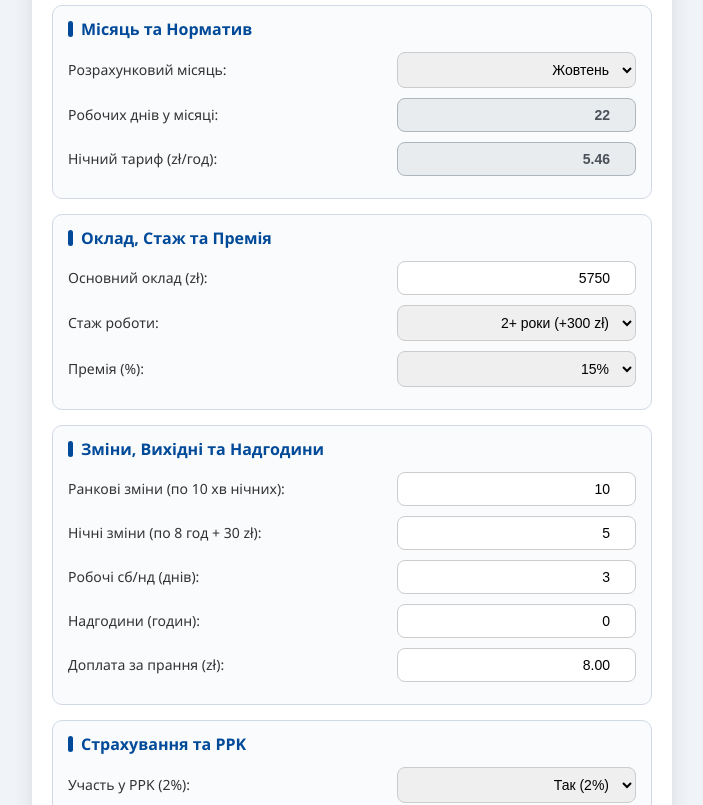
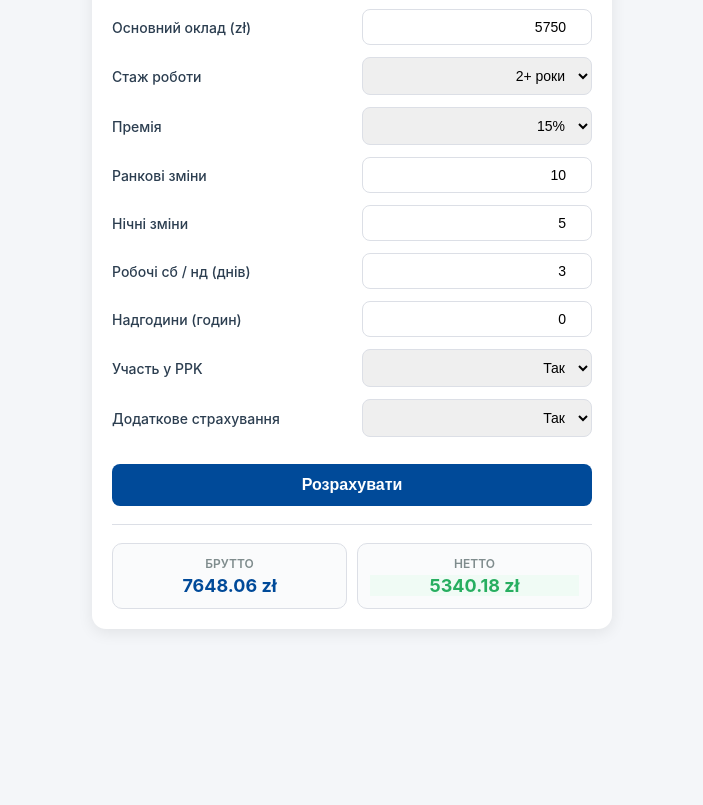
Before and after one commit to SaVoJ13/salary, a plain HTML site: page index.html in a window 1280 px wide. Shown: the part 120-925 px from the top of the page, without its empty margins (288-991 px from the left). After the commit the page ends 800 px from the top, so only its background shows below. Drawn offline with Linux system fonts and the light colour scheme.

Commit message:
Update index.html

```diff
--- a/index.html
+++ b/index.html
@@ -3,92 +3,66 @@
 <head>
     <meta charset="UTF-8">
     <meta name="viewport" content="width=device-width, initial-scale=1.0">
-    <title>Калькулятор ЗП Fiege</title>
+    <title>ЗП Калькулятор</title>
     <style>
         :root {
             --primary-color: #004a99;
-            --bg-color: #f0f4f8;
+            --bg-color: #f4f6f9;
             --panel-bg: #ffffff;
-            --text-color: #333333;
-            --border-color: #d1d9e6;
+            --text-color: #2c3e50;
+            --border-color: #dcdfe6;
             --success-color: #27ae60;
         }
 
-        body { font-family: 'Segoe UI', Tahoma, Geneva, Verdana, sans-serif; background-color: var(--bg-color); color: var(--text-color); margin: 0; padding: 10px; box-sizing: border-box; }
-        .calculator { max-width: 600px; margin: 10px auto; background: var(--panel-bg); padding: 20px; border-radius: 16px; box-shadow: 0 6px 20px rgba(0,0,0,0.1); }
-        h2 { text-align: center; color: var(--primary-color); margin-bottom: 20px; border-bottom: 2px solid var(--primary-color); padding-bottom: 10px; }
+        body { font-family: -apple-system, BlinkMacSystemFont, 'Segoe UI', Roboto, Helvetica, Arial, sans-serif; background-color: var(--bg-color); color: var(--text-color); margin: 0; padding: 15px; box-sizing: border-box; }
+        .calculator { max-width: 480px; margin: 0 auto; background: var(--panel-bg); padding: 20px; border-radius: 14px; box-shadow: 0 4px 15px rgba(0,0,0,0.08); }
+        h2 { text-align: center; color: var(--primary-color); margin-top: 0; margin-bottom: 20px; font-size: 20px; }
 
-        .form-section { margin-bottom: 15px; border: 1px solid var(--border-color); border-radius: 10px; padding: 12px 15px; background: #fafbfc; }
-        .form-section-title { font-weight: bold; color: var(--primary-color); margin-bottom: 12px; font-size: 1em; display: flex; align-items: center; }
-        .form-section-title::before { content: ''; display: inline-block; width: 5px; height: 1em; background-color: var(--primary-color); margin-right: 8px; border-radius: 3px; }
+        .form-group { margin-bottom: 12px; display: flex; justify-content: space-between; align-items: center; }
+        label { font-size: 14px; font-weight: 500; }
+        input, select { width: 48%; padding: 9px 10px; border: 1px solid var(--border-color); border-radius: 8px; font-size: 14px; text-align: right; box-sizing: border-box; }
+        input:focus, select:focus { border-color: var(--primary-color); outline: none; }
 
-        .form-group { margin-bottom: 10px; display: flex; justify-content: space-between; align-items: center; flex-wrap: wrap; }
-        label { font-size: 14px; font-weight: 500; flex: 1; min-width: 180px; margin-right: 10px; }
-        input, select { width: 42%; min-width: 130px; padding: 8px 10px; border: 1px solid #ccc; border-radius: 8px; font-size: 14px; text-align: right; box-sizing: border-box; }
-        input:focus, select:focus { border-color: var(--primary-color); outline: none; box-shadow: 0 0 5px rgba(0,74,153,0.2); }
+        .divider { border-top: 1px solid var(--border-color); margin: 18px 0; }
 
-        .read-only-input { background-color: #e9ecef; border-color: #adb5bd; color: #495057; font-weight: bold; }
-
-        .divider { border-top: 2px solid var(--border-color); margin: 20px 0; }
-
-        .results-panel { display: grid; grid-template-columns: 1fr 1fr; gap: 12px; margin-top: 15px; }
-        .result-box { background: #fafbfc; border: 1px solid var(--border-color); border-radius: 12px; padding: 12px; text-align: center; }
-        .result-title { font-size: 13px; color: #7f8c8d; margin-bottom: 5px; font-weight: 500; }
-        .result-value { font-size: 20px; font-weight: bold; }
+        .results-panel { display: grid; grid-template-columns: 1fr 1fr; gap: 10px; }
+        .result-box { border: 1px solid var(--border-color); border-radius: 10px; padding: 12px; text-align: center; background: #fafbfc; }
+        .result-title { font-size: 12px; color: #7f8c8d; margin-bottom: 4px; font-weight: 600; text-transform: uppercase; }
+        .result-value { font-size: 18px; font-weight: bold; }
 
         .gross-result { color: var(--primary-color); }
-        .net-result { color: var(--success-color); border: 2px solid var(--success-color); background: #eafaf1; }
+        .net-result { color: var(--success-color); border-color: var(--success-color); background: #f0fbf5; }
 
-        button { width: 100%; padding: 14px; background: var(--primary-color); color: white; border: none; border-radius: 10px; font-size: 17px; font-weight: bold; cursor: pointer; transition: background 0.3s; margin-top: 10px; }
-        button:hover { background: #003a7a; }
-
-        @media (max-width: 480px) {
-            .form-group { flex-direction: column; align-items: flex-start; }
-            label { margin-right: 0; margin-bottom: 4px; width: 100%; }
-            input, select { width: 100%; text-align: left; }
-            .results-panel { grid-template-columns: 1fr; }
-        }
+        button { width: 100%; padding: 12px; background: var(--primary-color); color: white; border: none; border-radius: 8px; font-size: 16px; font-weight: bold; cursor: pointer; margin-top: 15px; }
+        button:hover { background: #003773; }
     </style>
 </head>
 <body>
 
 <div class="calculator">
-    <h2>Калькулятор ЗП Fiege</h2>
+    <h2>Калькулятор ЗП</h2>
 
-    <!-- 1. Місяць та параметри -->
-    <div class="form-section">
-        <div class="form-section-title">Місяць та Норматив</div>
     <div class="form-group">
-            <label>Розрахунковий місяць:</label>
+        <label>Місяць</label>
         <select id="monthSelect" onchange="calculateSalary()"></select>
     </div>
+
     <div class="form-group">
-            <label>Робочих днів у місяці:</label>
-            <input type="number" id="workDays" class="read-only-input" readonly>
-        </div>
-        <div class="form-group">
-            <label>Нічний тариф (zł/год):</label>
-            <input type="number" step="0.01" id="nightTariff" class="read-only-input" readonly>
-        </div>
+        <label>Основний оклад (zł)</label>
+        <input type="number" id="baseSalary" value="5750" oninput="calculateSalary()">
     </div>
 
-    <!-- 2. Оклад та Стаж -->
-    <div class="form-section">
-        <div class="form-section-title">Оклад, Стаж та Премія</div>
     <div class="form-group">
-            <label>Основний оклад (zł):</label>
-            <input type="number" id="baseSalary" value="5750" oninput="calculateSalary()">
-        </div>
-        <div class="form-group">
-            <label>Стаж роботи:</label>
+        <label>Стаж роботи</label>
         <select id="tenureSelect" onchange="calculateSalary()">
-                <option value="0">менше 12 місяців (+0 zł)</option>
-                <option value="150">1 рік (+150 zł)</option>
-                <option value="300" selected>2+ роки (+300 zł)</option>
+            <option value="0">менше 12 місяців</option>
+            <option value="150">1 рік</option>
+            <option value="300" selected>2+ роки</option>
         </select>
     </div>
+
     <div class="form-group">
-            <label>Премія (%):</label>
+        <label>Премія</label>
         <select id="bonusPctSelect" onchange="calculateSalary()">
             <option value="0">0%</option>
             <option value="5">5%</option>
@@ -96,69 +70,61 @@
             <option value="15" selected>15%</option>
         </select>
     </div>
+
+    <div class="form-group">
+        <label>Ранкові зміни</label>
+        <input type="number" id="morningShifts" value="10" oninput="calculateSalary()">
     </div>
 
-    <!-- 3. Зміни та Надгодини -->
-    <div class="form-section">
-        <div class="form-section-title">Зміни, Вихідні та Надгодини</div>
     <div class="form-group">
-            <label>Ранкові зміни (по 10 хв нічних):</label>
-            <input type="number" id="morningShifts" value="10" oninput="calculateSalary()">
-        </div>
-        <div class="form-group">
-            <label>Нічні зміни (по 8 год + 30 zł):</label>
+        <label>Нічні зміни</label>
         <input type="number" id="nightShifts" value="5" oninput="calculateSalary()">
     </div>
+
     <div class="form-group">
-            <label>Робочі сб/нд (днів):</label>
+        <label>Робочі сб / нд (днів)</label>
         <input type="number" id="weekendDays" value="3" oninput="calculateSalary()">
     </div>
+
     <div class="form-group">
-            <label>Надгодини (годин):</label>
+        <label>Надгодини (годин)</label>
         <input type="number" id="overtimeHours" value="0" oninput="calculateSalary()">
     </div>
+
     <div class="form-group">
-            <label>Доплата за прання (zł):</label>
-            <input type="number" step="0.01" id="laundryBonus" value="8.00" oninput="calculateSalary()">
-        </div>
-    </div>
-
-    <!-- 4. Додаткові опції та відрахування -->
-    <div class="form-section">
-        <div class="form-section-title">Страхування та PPK</div>
-        <div class="form-group">
-            <label>Участь у PPK (2%):</label>
+        <label>Участь у PPK</label>
         <select id="ppkSelect" onchange="calculateSalary()">
-                <option value="yes" selected>Так (2%)</option>
+            <option value="yes" selected>Так</option>
             <option value="no">Ні</option>
         </select>
     </div>
+
     <div class="form-group">
-            <label>Додаткове страхування (36,70 zł):</label>
+        <label>Додаткове страхування</label>
         <select id="insuranceSelect" onchange="calculateSalary()">
-                <option value="yes" selected>Так (36,70 zł)</option>
+            <option value="yes" selected>Так</option>
             <option value="no">Ні</option>
         </select>
     </div>
-    </div>
 
-    <button onclick="calculateSalary()">Розрахувати ЗП</button>
+    <button onclick="calculateSalary()">Розрахувати</button>
 
     <div class="divider"></div>
 
     <div class="results-panel">
         <div class="result-box">
-            <div class="result-title">Сума Брутто (Wyn. brutto)</div>
+            <div class="result-title">Брутто</div>
             <div class="result-value gross-result" id="grossResult">0.00 zł</div>
         </div>
         <div class="result-box">
-            <div class="result-title">До виплати Нетто (Netto)</div>
+            <div class="result-title">Нетто</div>
             <div class="result-value net-result" id="netResult">0.00 zł</div>
         </div>
     </div>
 </div>
 
 <script>
+    // Виробничий календар на 2026 рік
     const monthData = {
         "січень": 20, "лютий": 20, "березень": 22, "квітень": 21,
         "травень": 20, "червень": 21, "липень": 23, "серпень": 20,
@@ -177,12 +143,10 @@
     function calculateSalary() {
         const selectedMonth = monthSelect.value;
         const workDays = monthData[selectedMonth];
-        document.getElementById('workDays').value = workDays;
 
-        // Нічний тариф за вашою формулою: (4806 / (Роб.дні * 8)) * 20%
+        // Нічний тариф за формулою: (4806 / (Роб.дні * 8)) * 20%
         const minSalary = 4806.00;
         const nightTariff = (minSalary / (workDays * 8)) * 0.20;
-        document.getElementById('nightTariff').value = nightTariff.toFixed(2);
 
         // Вхідні дані
         const baseSalary = parseFloat(document.getElementById('baseSalary').value) || 0;
@@ -193,58 +157,53 @@
         const nightShifts = parseInt(document.getElementById('nightShifts').value) || 0;
         const weekendDays = parseInt(document.getElementById('weekendDays').value) || 0;
         const overtimeHours = parseFloat(document.getElementById('overtimeHours').value) || 0;
-        const laundryBonus = parseFloat(document.getElementById('laundryBonus').value) || 0;
 
         const ppkActive = document.getElementById('ppkSelect').value === 'yes';
         const insuranceActive = document.getElementById('insuranceSelect').value === 'yes';
 
-        // 1. Загальна база (Ставка + Стаж)
+        // Фіксована доплата за прання (прихована в коді)
+        const laundryBonus = 13.00;
+
+        // 1. Ставка + Стаж
         const totalBase = baseSalary + tenureBonus;
 
-        // 2. Премія від загальної бази
+        // 2. Премія
         const bonusAmount = totalBase * (bonusPct / 100);
 
-        // 3. Нічні години (10 хв за ранкову + 8 год за нічну)
+        // 3. Нічні
         const nightHours = (morningShifts * (10 / 60)) + (nightShifts * 8);
         const nightPay = nightHours * nightTariff;
-        const nightShiftBonus = nightShifts * 30; // 30 zł за кожну нічну зміну
+        const nightShiftBonus = nightShifts * 30; // +30 zł за зміну
 
-        // 4. Вікенд (100 zł/день)
-        const weekendPay = weekendDays * 100;
+        // 4. Вихідні дня
+        const weekendPay = weekendDays * 100; // +100 zł за день
 
-        // 5. Надгодини за вашою формулою: (База / Робочі дні місяця)
-        const overtimeDayRate = totalBase / workDays;
-        const overtimeHourlyRate = overtimeDayRate / 8;
+        // 5. Надгодини: (База / Робочі дні) / 8 * години
+        const overtimeHourlyRate = (totalBase / workDays) / 8;
         const overtimePay = overtimeHours * overtimeHourlyRate;
 
-        // Повне Брутто
+        // Брутто
         const gross = totalBase + bonusAmount + nightPay + nightShiftBonus + weekendPay + overtimePay + laundryBonus;
 
-        // --- ВІДРАХУВАННЯ (In minus) ---
-        // ZUS (13.71%)
+        // --- ВІДРАХУВАННЯ ---
         const zus = gross * 0.1371;
-
-        // База для NFZ
         const healthBase = gross - zus;
         const nfz = healthBase * 0.09;
 
-        // PPK (2% з працівника + 1.5% з роботодавця до податкової бази)
         const ppkEmployee = ppkActive ? (gross * 0.02) : 0;
         const ppkEmployer = ppkActive ? (gross * 0.015) : 0;
 
-        // PIT (Прибутковий податок 12%)
         const kup = 250.00;
         const pitBase = Math.max(0, healthBase + ppkEmployer - kup);
         let pit = (pitBase * 0.12) - 300.00;
         pit = Math.max(0, pit);
 
-        // Додаткове страхування (36,70 zł: 13,00 + 23,70)
         const insuranceDeduction = insuranceActive ? 36.70 : 0;
 
-        // Підсумкове Нетто
+        // Нетто
         const net = gross - zus - nfz - pit - ppkEmployee - insuranceDeduction;
 
-        // Вивід результатів
+        // Вивід
         document.getElementById('grossResult').innerText = gross.toFixed(2) + ' zł';
         document.getElementById('netResult').innerText = net.toFixed(2) + ' zł';
     }
```
Lines whose indentation alone changed are shown as unchanged.
